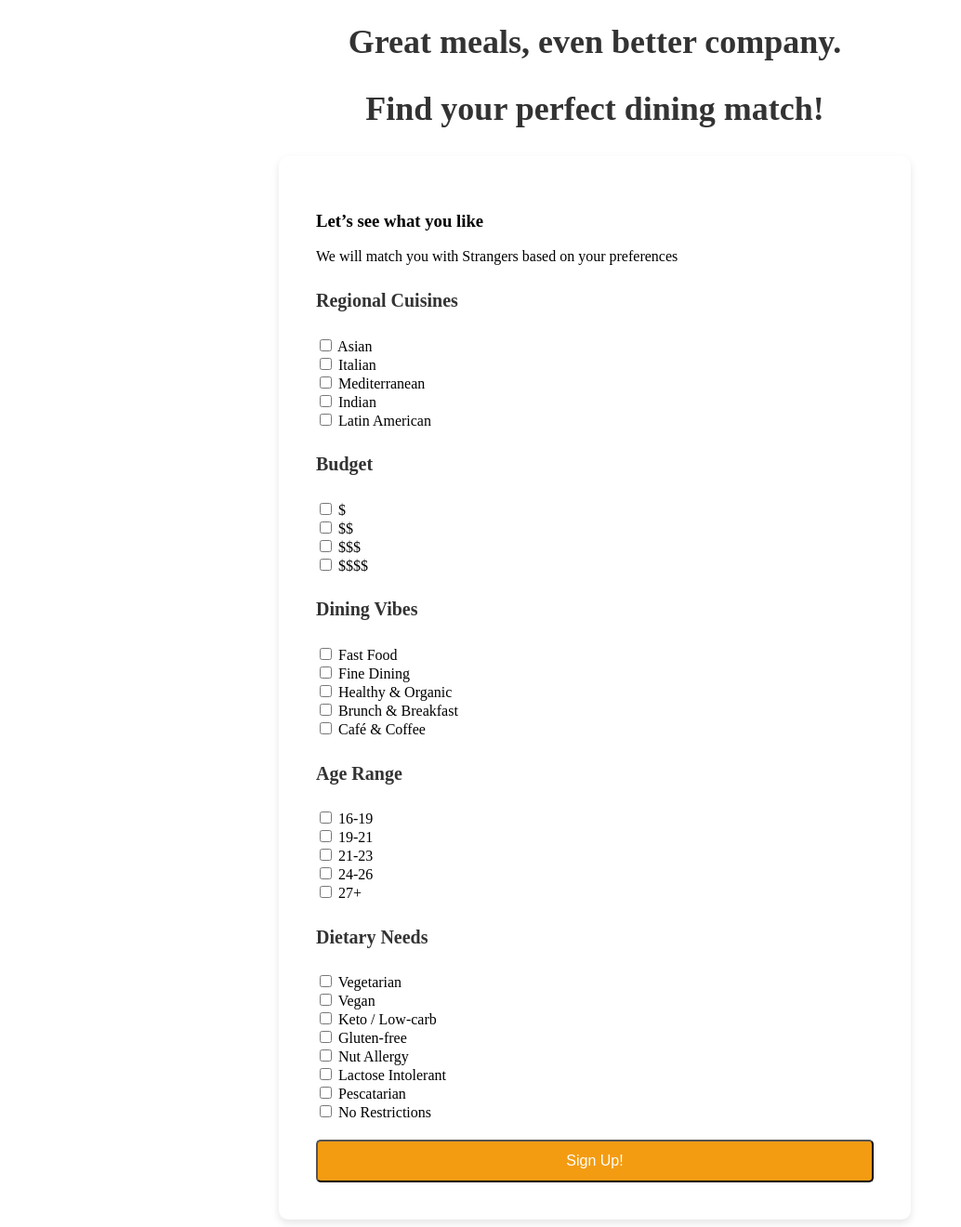
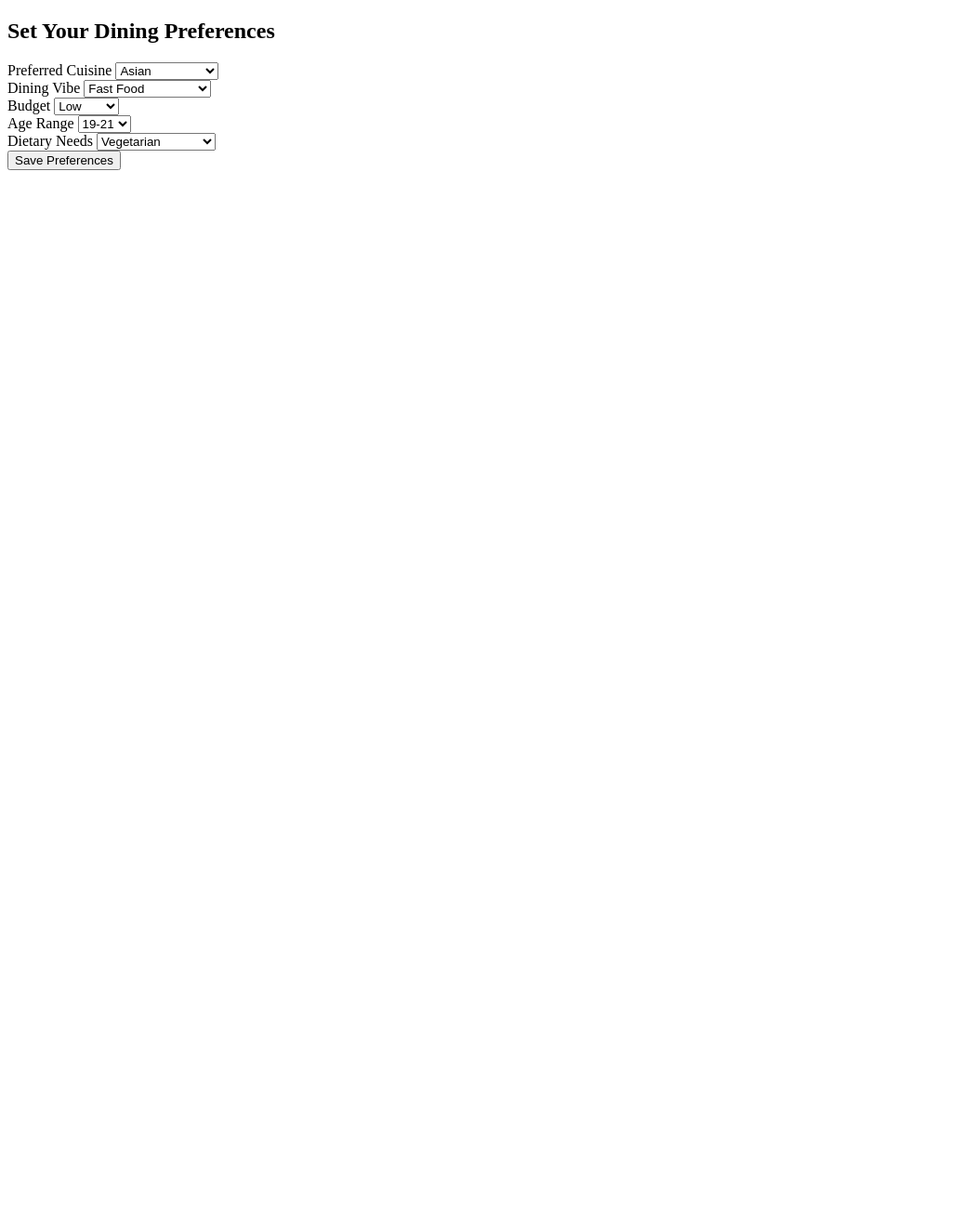
Before and after one commit to Archie-Henderson/Dinner-With-a-Stranger, a Django app: template templates/registration/registration_preferences.html in a window 1280 px wide. Shown: the whole page at 93% size, without its empty margins (0-1034 px from the left). After the commit the page ends 183 px from the top, so only its background shows below. Run offline with Django 3.2, Linux system fonts and the light colour scheme; the template is opened without the code that fills it: values that come from a table or form of the project are taken from there, others are empty.

Commit message:
added registration preferences

```diff
--- a/dinner_with_a_stranger/settings.py
+++ b/dinner_with_a_stranger/settings.py
@@ -97,7 +97,7 @@ REGISTRATION_AUTO_LOGIN = True
 
 # The URL that Django redirects users to after logging in.
 LOGIN_REDIRECT_URL = 'matches:matches_possible'
-SIMPLE_BACKEND_REDIRECT_URL = 'matches:matches_possible'
+SIMPLE_BACKEND_REDIRECT_URL = 'user_page:change_preferences'
 LOGOUT_REDIRECT_URL = 'index'
 
 # The page users are directed to if they are not logged in.
--- a/matches/urls.py
+++ b/matches/urls.py
@@ -17,6 +17,6 @@ urlpatterns = [
     path('<str:match_id>/confirm/<str:action_type>/', views.match_action_confirm, name='match_action_confirm'),
     path('api/total-matches/', total_matches, name='total-matches'),
     path('api/user-match-counts/', user_match_counts, name='user-match-counts'),
-    path('registration/preferences/', views.registration_preferences, name='registration_preferences'),
+   # path('registration/preferences/', views.registration_preferences, name='registration_preferences'),
 
 ]
--- a/templates/registration/registration_form.html
+++ b/templates/registration/registration_form.html
@@ -26,7 +26,7 @@
             <h3>Nice to meet you Stranger!</h3>
             <p>Tell us about yourself...</p>
 
-            <form method="post" action="{% url 'registration_register' %}">
+            <form method="post" action="{% url 'registration_preferences' %}">
                 {% csrf_token %}
 
                 <!-- Username Field -->
--- a/templates/registration/registration_preferences.html
+++ b/templates/registration/registration_preferences.html
@@ -1,125 +1,38 @@
 {% extends 'base.html' %}
 
-{% block title %}Set Your Preferences{% endblock %}
+{% block content %}
+<div class="container mt-5">
+    <h2 class="mb-4">Set Your Dining Preferences</h2>
 
-{% block content %}
-    <div class="hero-container">
-        <h1>Great meals, even better company.</h1>
-        <h2>Find your perfect dining match!</h2>
+    <form method="post">
+        {% csrf_token %}
+
+        <div class="form-group">
+            <label for="{{ form.cuisines.id_for_label }}">Preferred Cuisine</label>
+            {{ form.cuisines }}
         </div>
 
-    <div class="preferences-container">
-        <h3>Let’s see what you like</h3>
-        <p>We will match you with Strangers based on your preferences</p>
-
-        <form method="POST">
-            {% csrf_token %}
-
-            <!-- Regional Cuisines -->
-            <div class="preference-group">
-                <h4>Regional Cuisines</h4>
-                <label><input type="checkbox" name="cuisines" value="Asian"> Asian</label><br>
-                <label><input type="checkbox" name="cuisines" value="Italian"> Italian</label><br>
-                <label><input type="checkbox" name="cuisines" value="Mediterranean"> Mediterranean</label><br>
-                <label><input type="checkbox" name="cuisines" value="Indian"> Indian</label><br>
-                <label><input type="checkbox" name="cuisines" value="Latin American"> Latin American</label><br>
+        <div class="form-group">
+            <label for="{{ form.dining_vibes.id_for_label }}">Dining Vibe</label>
+            {{ form.dining_vibes }}
         </div>
 
-            <!-- Budget -->
-            <div class="preference-group">
-                <h4>Budget</h4>
-                <label><input type="checkbox" name="budget" value="$"> $</label><br>
-                <label><input type="checkbox" name="budget" value="$$"> $$</label><br>
-                <label><input type="checkbox" name="budget" value="$$$"> $$$</label><br>
-                <label><input type="checkbox" name="budget" value="$$$$"> $$$$</label><br>
+        <div class="form-group">
+            <label for="{{ form.budget.id_for_label }}">Budget</label>
+            {{ form.budget }}
         </div>
 
-            <!-- Dining Vibes -->
-            <div class="preference-group">
-                <h4>Dining Vibes</h4>
-                <label><input type="checkbox" name="dining_vibes" value="Fast Food"> Fast Food</label><br>
-                <label><input type="checkbox" name="dining_vibes" value="Fine Dining"> Fine Dining</label><br>
-                <label><input type="checkbox" name="dining_vibes" value="Healthy & Organic"> Healthy & Organic</label><br>
-                <label><input type="checkbox" name="dining_vibes" value="Brunch & Breakfast"> Brunch & Breakfast</label><br>
-                <label><input type="checkbox" name="dining_vibes" value="Café & Coffee"> Café & Coffee</label><br>
+        <div class="form-group">
+            <label for="{{ form.age_range.id_for_label }}">Age Range</label>
+            {{ form.age_range }}
         </div>
 
-            <!-- Age Range -->
-            <div class="preference-group">
-                <h4>Age Range</h4>
-                <label><input type="checkbox" name="age_range" value="16-19"> 16-19</label><br>
-                <label><input type="checkbox" name="age_range" value="19-21"> 19-21</label><br>
-                <label><input type="checkbox" name="age_range" value="21-23"> 21-23</label><br>
-                <label><input type="checkbox" name="age_range" value="24-26"> 24-26</label><br>
-                <label><input type="checkbox" name="age_range" value="27+"> 27+</label><br>
+        <div class="form-group">
+            <label for="{{ form.dietary_needs.id_for_label }}">Dietary Needs</label>
+            {{ form.dietary_needs }}
         </div>
 
-            <!-- Dietary Needs -->
-            <div class="preference-group">
-                <h4>Dietary Needs</h4>
-                <label><input type="checkbox" name="dietary_needs" value="Vegetarian"> Vegetarian</label><br>
-                <label><input type="checkbox" name="dietary_needs" value="Vegan"> Vegan</label><br>
-                <label><input type="checkbox" name="dietary_needs" value="Keto / Low-carb"> Keto / Low-carb</label><br>
-                <label><input type="checkbox" name="dietary_needs" value="Gluten-free"> Gluten-free</label><br>
-                <label><input type="checkbox" name="dietary_needs" value="Nut Allergy"> Nut Allergy</label><br>
-                <label><input type="checkbox" name="dietary_needs" value="Lactose Intolerant"> Lactose Intolerant</label><br>
-                <label><input type="checkbox" name="dietary_needs" value="Pescatarian"> Pescatarian</label><br>
-                <label><input type="checkbox" name="dietary_needs" value="No Restrictions"> No Restrictions</label><br>
-            </div>
-
-            <button type="submit" class="btn btn-submit">Sign Up!</button>
+        <button type="submit" class="btn btn-primary mt-3">Save Preferences</button>
     </form>
 </div>
-
-    <style>
-        .preferences-container {
-            max-width: 600px;
-            margin: 0 auto;
-            padding: 40px;
-            border-radius: 10px;
-            background-color: #fff;
-            box-shadow: 0 4px 8px rgba(0, 0, 0, 0.1);
-        }
-
-        .preference-group {
-            margin-bottom: 20px;
-        }
-
-        .preference-group h4 {
-            color: #333;
-            font-size: 20px;
-        }
-
-        .preference-group label {
-            font-size: 16px;
-            margin-right: 10px;
-        }
-
-        .form-control {
-            padding: 10px;
-            margin-bottom: 15px;
-            border-radius: 5px;
-            border: 1px solid #ccc;
-            font-size: 16px;
-        }
-
-        .btn-submit {
-            background-color: #f39c12;
-            color: white;
-            padding: 12px;
-            border-radius: 5px;
-            font-size: 16px;
-            width: 100%;
-        }
-
-        .hero-container {
-            text-align: center;
-            margin-bottom: 30px;
-        }
-
-        .hero-container h1, .hero-container h2 {
-            font-size: 36px;
-            color: #333;
-        }
-    </style>
 {% endblock %}
--- a/user_page/forms.py
+++ b/user_page/forms.py
@@ -1,8 +1,10 @@
+from django import forms
+from .models import UserProfile
+
 from django import forms
 from .models import UserProfile
 
 class EditProfileForm(forms.ModelForm):
-
     bio = forms.CharField(
         widget=forms.Textarea(attrs={'placeholder': 'Tell us about yourself...'}),
         required=False
@@ -10,33 +12,153 @@ class EditProfileForm(forms.ModelForm):
 
     picture = forms.ImageField(required=False)
 
+    phone_number = forms.CharField(
+        max_length=15,
+        required=False,
+        widget=forms.TextInput(attrs={'placeholder': 'Phone Number'})
+    )
 
-    phone_number = forms.CharField(max_length=15, required=False, widget=forms.TextInput(attrs={'placeholder': 'Phone Number'}))
-    age = forms.IntegerField(required=False, widget=forms.NumberInput(attrs={'placeholder': 'Age'}))
-    meal_preferences = forms.MultipleChoiceField(
+    age = forms.IntegerField(
+        required=False,
+        widget=forms.NumberInput(attrs={'placeholder': 'Age'})
+    )
+
+    cuisines = forms.ChoiceField(
         required=False,
         choices=[
             ('Asian', 'Asian'),
+            ('Italian', 'Italian'),
+            ('Mediterranean', 'Mediterranean'),
+            ('Indian', 'Indian'),
             ('Latin American', 'Latin American'),
+        ],
+        widget=forms.Select(attrs={'class': 'form-control'})
+    )
+
+    dining_vibes = forms.ChoiceField(
+        required=False,
+        choices=[
             ('Fast Food', 'Fast Food'),
+            ('Fine Dining', 'Fine Dining'),
+            ('Healthy & Organic', 'Healthy & Organic'),
+            ('Brunch & Breakfast', 'Brunch & Breakfast'),
+            ('Café & Coffee', 'Café & Coffee'),
         ],
-        widget=forms.CheckboxSelectMultiple
+        widget=forms.Select(attrs={'class': 'form-control'})
     )
+
     budget = forms.ChoiceField(
+        required=True,
+        choices=[
+            ('$', 'Low'),
+            ('$$', 'Medium'),
+            ('$$$', 'High'),
+            ('$$$$', 'Luxury'),
+        ],
+        initial='$',
+        widget=forms.Select(attrs={'class': 'form-control'})
+    )
+
+    age_range = forms.ChoiceField(
         required=False,
-        choices=[('$', 'Low'), ('$$', 'Medium'), ('$$$', 'High')],
-        widget=forms.Select
+        choices=[
+            ('16-19', '16-19'),
+            ('19-21', '19-21'),
+            ('21-23', '21-23'),
+            ('24-26', '24-26'),
+            ('27+', '27+'),
+        ],
+        initial='19-21',
+        widget=forms.Select(attrs={'class': 'form-control'})
     )
-    age_range = forms.CharField(
+
+    dietary_needs = forms.ChoiceField(
         required=False,
-        widget=forms.TextInput(attrs={'placeholder': 'Age Range (e.g., 19-21)'}),
-    )
-    dietary_needs = forms.MultipleChoiceField(
-        required=False,
-        choices=[('Nut Allergy', 'Nut Allergy'), ('Vegetarian', 'Vegetarian')],
-        widget=forms.CheckboxSelectMultiple
+        choices=[
+            ('Vegetarian', 'Vegetarian'),
+            ('Vegan', 'Vegan'),
+            ('Keto', 'Keto / Low-carb'),
+            ('Gluten-free', 'Gluten-free'),
+            ('Nut Allergy', 'Nut Allergy'),
+            ('Lactose Intolerant', 'Lactose Intolerant'),
+            ('Pescatarian', 'Pescatarian'),
+            ('No Restrictions', 'No Restrictions'),
+        ],
+        widget=forms.Select(attrs={'class': 'form-control'})
     )
 
     class Meta:
         model = UserProfile
-        fields = ['bio', 'picture', 'phone_number', 'age', 'meal_preferences', 'budget', 'age_range', 'dietary_needs']  # All fields from the form
+        fields = ['bio', 'picture', 'phone_number', 'age', 'cuisines', 'dining_vibes',
+                 'budget', 'age_range', 'dietary_needs']
+
+
+class UserPreferencesForm(forms.ModelForm):
+
+    cuisines = forms.ChoiceField(
+        required=True,
+        choices=[
+            ('Asian', 'Asian'),
+            ('Italian', 'Italian'),
+            ('Mediterranean', 'Mediterranean'),
+            ('Indian', 'Indian'),
+            ('Latin American', 'Latin American'),
+        ],
+        widget=forms.Select(attrs={'class': 'form-control'})
+    )
+
+    dining_vibes = forms.ChoiceField(
+        required=True,
+        choices=[
+            ('Fast Food', 'Fast Food'),
+            ('Fine Dining', 'Fine Dining'),
+            ('Healthy & Organic', 'Healthy & Organic'),
+            ('Brunch & Breakfast', 'Brunch & Breakfast'),
+            ('Café & Coffee', 'Café & Coffee'),
+        ],
+        widget=forms.Select(attrs={'class': 'form-control'})
+    )
+
+    budget = forms.ChoiceField(
+        required=True,
+        choices=[
+            ('$', 'Low'),
+            ('$$', 'Medium'),
+            ('$$$', 'High'),
+            ('$$$$', 'Luxury'),
+        ],
+        initial='$',
+        widget=forms.Select(attrs={'class': 'form-control'})
+    )
+
+    age_range = forms.ChoiceField(
+        required=True,
+        choices=[
+            ('16-19', '16-19'),
+            ('19-21', '19-21'),
+            ('21-23', '21-23'),
+            ('24-26', '24-26'),
+            ('27+', '27+'),
+        ],
+        initial='19-21',
+        widget=forms.Select(attrs={'class': 'form-control'})
+    )
+
+    dietary_needs = forms.ChoiceField(
+        required=True,
+        choices=[
+            ('Vegetarian', 'Vegetarian'),
+            ('Vegan', 'Vegan'),
+            ('Keto', 'Keto / Low-carb'),
+            ('Gluten-free', 'Gluten-free'),
+            ('Nut Allergy', 'Nut Allergy'),
+            ('Lactose Intolerant', 'Lactose Intolerant'),
+            ('Pescatarian', 'Pescatarian'),
+            ('No Restrictions', 'No Restrictions'),
+        ],
+        widget=forms.Select(attrs={'class': 'form-control'})
+    )
+
+    class Meta:
+        model = UserProfile
+        fields = ['cuisines', 'dining_vibes', 'budget', 'age_range', 'dietary_needs']
--- a/user_page/urls.py
+++ b/user_page/urls.py
@@ -5,4 +5,5 @@ urlpatterns = [
     path('profile/', views.profile_home, name='profile_home'),
     path('profile/edit/', views.edit_profile, name='edit_profile'),
     path('profile/<username>/', views.view_profile, name='view_profile'),
+    path('registration-preferences/', views.registration_preferences, name='registration_preferences'),
 ]
```
Also changed, not shown: matches/views.py (+13 -2 lines), user_page/models.py (+13 -0 lines), user_page/views.py (+20 -1 lines). Lines whose indentation alone changed are shown as unchanged.
